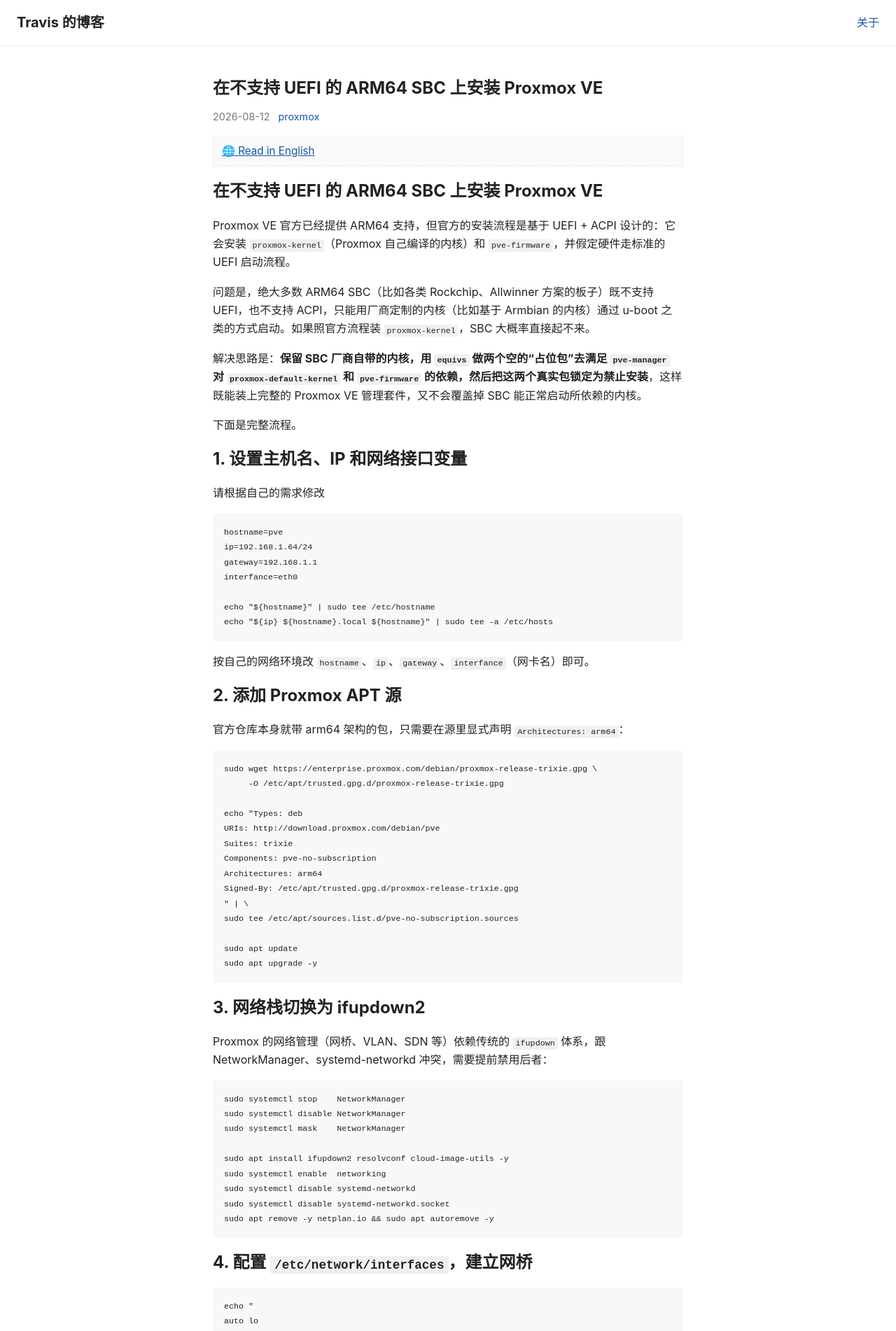
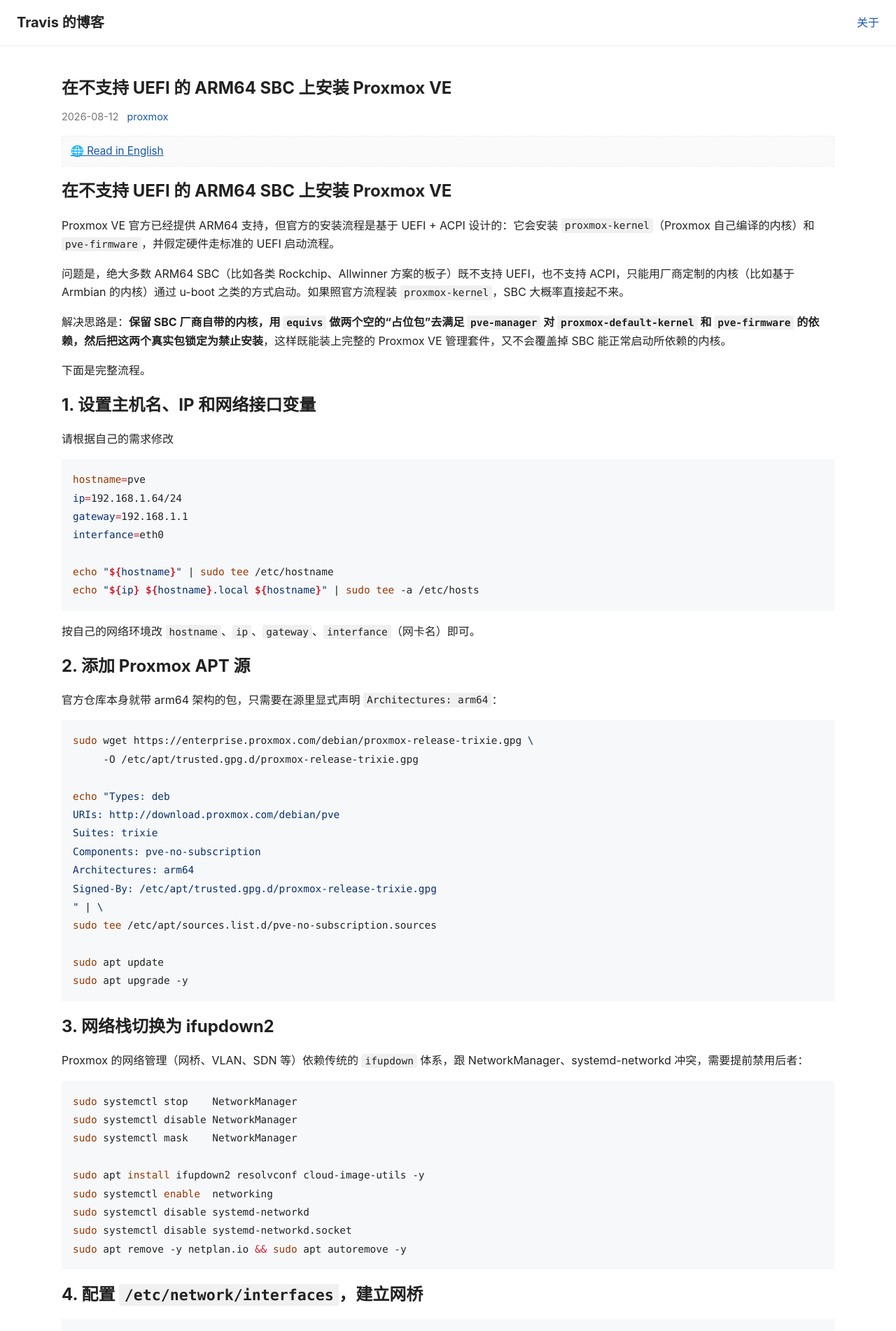
Before and after one commit to travislee89/travislee89.github.io, a Jekyll site: the page built from docs/_posts/2026-08-12-proxmox-arm64-sbc.md, in a window 1280 px wide. Shown: the top 1902 px of the page at 70% size. Built offline with Jekyll 4.4.1, drawn with Linux system fonts in a browser that asks for light colours.

Commit message:
Improve layout width and add auto dark theme with syntax highlighting

```diff
--- a/docs/_layouts/default.html
+++ b/docs/_layouts/default.html
@@ -6,6 +6,8 @@
   <title>{% if page.title %}{{ page.title | escape }} · {{ site.title | escape }}{% else %}{{ site.title | escape }}{% endif %}</title>
   <meta name="description" content="{% if page.excerpt %}{{ page.excerpt | strip_html | strip_newlines | truncate: 160 }}{% else %}{{ site.description | strip_html | strip_newlines | truncate: 160 }}{% endif %}">
   <link rel="stylesheet" href="{{ '/assets/css/main.css' | relative_url }}">
+  <meta name="theme-color" media="(prefers-color-scheme: light)" content="#ffffff">
+  <meta name="theme-color" media="(prefers-color-scheme: dark)" content="#0d1117">
   {% feed_meta %}
 </head>
 <body>
--- a/docs/assets/css/main.css
+++ b/docs/assets/css/main.css
@@ -1,9 +1,63 @@
+/* ---- 主题变量：浅色（默认） ---- */
 :root {
+  color-scheme: light;
   --accent: #1756a9;
   --text: #222;
   --muted: #777;
   --bg: #fff;
   --border: #eee;
+
+  --code-bg: #f6f8fa;
+  --inline-code-bg: #f0f0f0;
+  --translation-bg: #fafafa;
+  --tag-bg: #eef2f7;
+
+  /* 语法高亮（GitHub 浅色配色） */
+  --hl-comment: #6a737d;
+  --hl-keyword: #cf222e;
+  --hl-string: #0a3069;
+  --hl-number: #0550ae;
+  --hl-name-attr: #116329;
+  --hl-name-builtin: #953800;
+  --hl-name-class: #953800;
+  --hl-name-macro: #8250df;
+  --hl-name-func: #8250df;
+  --hl-name-namespace: #953800;
+  --hl-var: #0a3069;
+  --hl-const: #953800;
+  --hl-err: #b60205;
+}
+
+/* ---- 深色主题：跟随系统设置自动切换 ---- */
+@media (prefers-color-scheme: dark) {
+  :root {
+    color-scheme: dark;
+    --accent: #6cb2ff;
+    --text: #e6edf3;
+    --muted: #9da7b3;
+    --bg: #0d1117;
+    --border: #30363d;
+
+    --code-bg: #161b22;
+    --inline-code-bg: #21262d;
+    --translation-bg: #161b22;
+    --tag-bg: #21262d;
+
+    /* 语法高亮（GitHub 深色配色） */
+    --hl-comment: #8b949e;
+    --hl-keyword: #ff7b72;
+    --hl-string: #a5d6ff;
+    --hl-number: #79c0ff;
+    --hl-name-attr: #7ee787;
+    --hl-name-builtin: #ffa657;
+    --hl-name-class: #ffa657;
+    --hl-name-macro: #d2a8ff;
+    --hl-name-func: #d2a8ff;
+    --hl-name-namespace: #ffa657;
+    --hl-var: #ffa657;
+    --hl-const: #ffa657;
+    --hl-err: #f85149;
+  }
 }
 
 * { box-sizing: border-box; }
@@ -36,7 +90,8 @@ body {
 .site-nav a { margin-left: 1rem; color: var(--accent); text-decoration: none; }
 
 .site-main {
-  max-width: 720px;
+  /* 主流屏幕宽度：随视口缩放，最大约 1152px，避免只占中间一小段 */
+  width: min(100% - 2.5rem, 72rem);
   margin: 0 auto;
   padding: 1.5rem 1.5rem 3rem;
 }
@@ -56,30 +111,99 @@ a { color: var(--accent); }
 
 .post-translation {
   border: 1px dashed var(--border);
-  background: #fafafa;
+  background: var(--translation-bg);
   padding: .5rem .75rem;
   font-size: .95rem;
 }
 
 .post-content pre {
-  background: #f6f8fa;
+  background: var(--code-bg);
   padding: 1rem;
   overflow-x: auto;
   border-radius: 4px;
 }
 
 .post-content code {
-  background: #f0f0f0;
+  background: var(--inline-code-bg);
   padding: .15em .35em;
   border-radius: 3px;
   font-size: .9em;
 }
 
+.post-content pre,
+.post-content code {
+  font-family: "SFMono-Regular", Consolas, "Liberation Mono", Menlo, monospace;
+}
+
 .post-content pre code { background: none; padding: 0; }
+
+/* ------------------------------------------------------------------
+   代码语法高亮 —— 对应 Jekyll(Rouge) 输出的 token class
+   Rouge 会把代码块输出为：
+   <div class="highlight"><pre class="highlight"><code>…<span class="k">…</span>…</code></pre></div>
+   ------------------------------------------------------------------ */
+.post-content .highlight { background: var(--code-bg); }
+
+/* 注释 */
+.post-content .highlight .c,
+.post-content .highlight .c1,
+.post-content .highlight .cm { color: var(--hl-comment); font-style: italic; }
+.post-content .highlight .cp,
+.post-content .highlight .cs { color: var(--hl-comment); font-weight: 600; }
+
+/* 关键字 */
+.post-content .highlight .k,
+.post-content .highlight .kc,
+.post-content .highlight .kd,
+.post-content .highlight .kn,
+.post-content .highlight .kp,
+.post-content .highlight .kr,
+.post-content .highlight .kt { color: var(--hl-keyword); font-weight: 600; }
+
+/* 操作符 */
+.post-content .highlight .o { color: var(--hl-keyword); }
+.post-content .highlight .ow { color: var(--hl-keyword); font-weight: 600; }
+
+/* 字符串 */
+.post-content .highlight .s,
+.post-content .highlight .s1,
+.post-content .highlight .s2,
+.post-content .highlight .sb,
+.post-content .highlight .sc,
+.post-content .highlight .sd,
+.post-content .highlight .se,
+.post-content .highlight .sh,
+.post-content .highlight .si,
+.post-content .highlight .sx,
+.post-content .highlight .sr,
+.post-content .highlight .ss { color: var(--hl-string); }
+
+/* 数字 */
+.post-content .highlight .m,
+.post-content .highlight .mf,
+.post-content .highlight .mh,
+.post-content .highlight .mi,
+.post-content .highlight .mo,
+.post-content .highlight .il { color: var(--hl-number); }
+
+/* 名称 / 标识符 */
+.post-content .highlight .na { color: var(--hl-name-attr); }                  /* 属性名 */
+.post-content .highlight .nb { color: var(--hl-name-builtin); }               /* 内建名 */
+.post-content .highlight .nc { color: var(--hl-name-class); font-weight: 600; }   /* 类名 */
+.post-content .highlight .nd { color: var(--hl-name-macro); }                 /* 宏 / 装饰器名 */
+.post-content .highlight .nf { color: var(--hl-name-func); }                  /* 函数 / 方法名 */
+.post-content .highlight .nn { color: var(--hl-name-namespace); font-weight: 600; } /* 命名空间 */
+.post-content .highlight .nv { color: var(--hl-var); }                        /* 变量名 */
+.post-content .highlight .no { color: var(--hl-const); }                      /* 常量名 */
+
+/* 错误 / 增删高亮 */
+.post-content .highlight .err { color: var(--hl-err); font-weight: 600; }
+.post-content .highlight .gd { color: var(--hl-err); }
+.post-content .highlight .gi { color: var(--hl-name-attr); }
 
 .post-tags .tag {
   display: inline-block;
-  background: #eef2f7;
+  background: var(--tag-bg);
   color: var(--accent);
   font-size: .8rem;
   border-radius: 3px;
```
